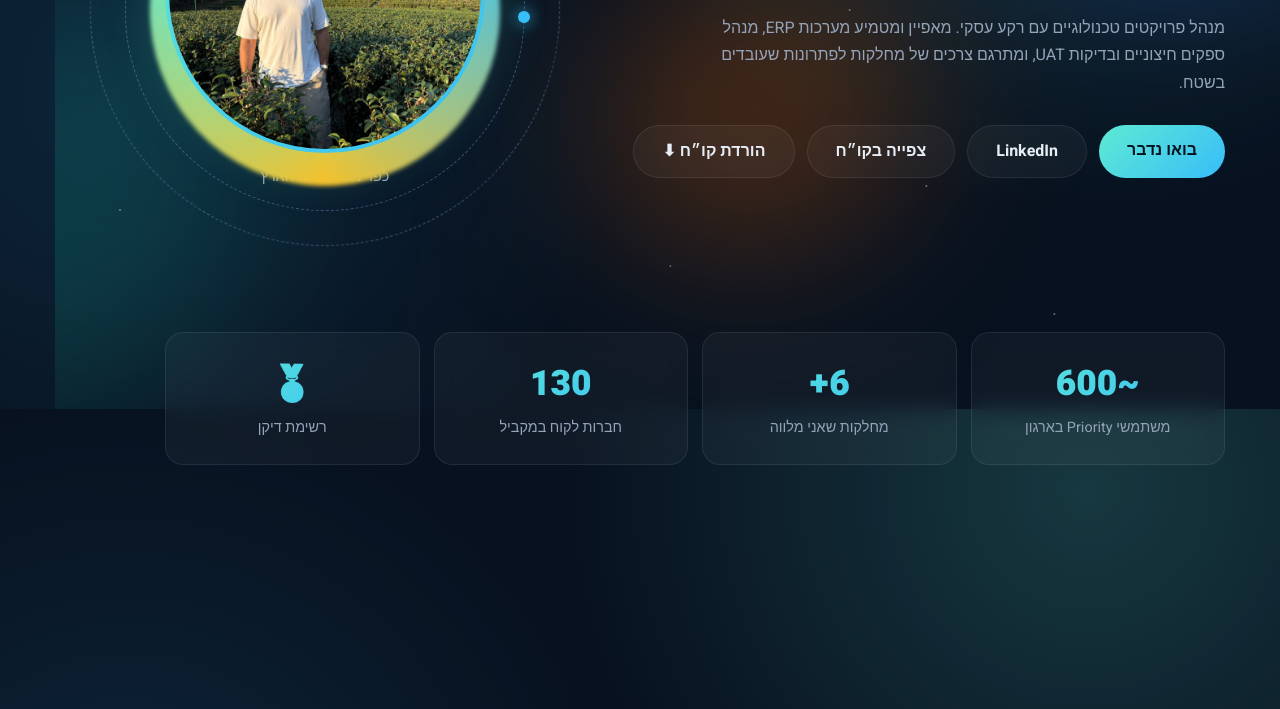
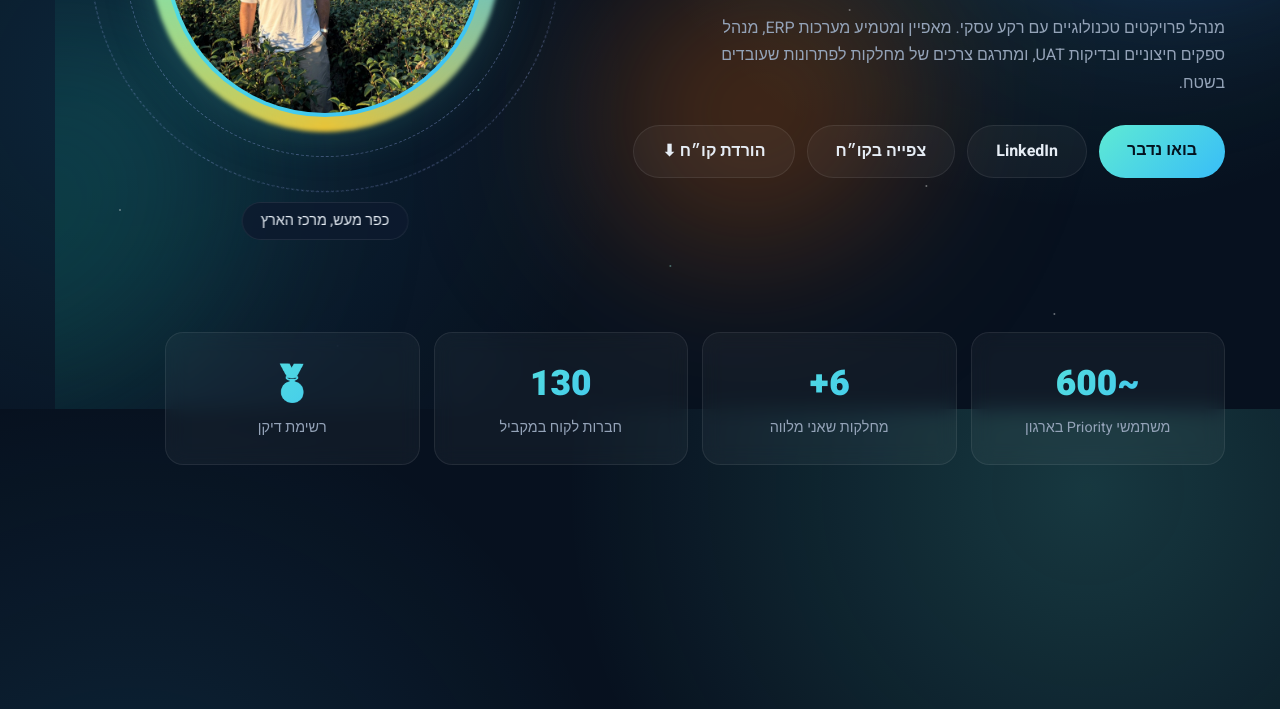
Before and after one commit to BenElkayam/profile-page, a plain HTML site: page index.html in a window 1280 px wide. Shown: the part 391-1100 px from the top of the page. Drawn offline with Linux system fonts and the light colour scheme.

Commit message:
Fix caption overlap with orbits

```diff
--- a/style.css
+++ b/style.css
@@ -797,3 +797,34 @@ input:valid:not(:placeholder-shown) { border-color: #34d399; }
   .hero-text > *, .hero-img { opacity: 1; }
   .typing { width: auto; }
 }
+
+/* Fix: caption under avatar was hidden by the orbits */
+.hero-img figcaption {
+  position: relative;
+  z-index: 2;
+  margin-top: 70px;
+  padding: 6px 18px;
+  border-radius: 999px;
+  background: rgba(13, 27, 46, 0.85);
+  border: 1px solid var(--border);
+  backdrop-filter: blur(8px);
+  color: var(--text);
+}
+@media (min-width: 960px) {
+  .hero-img figcaption { margin-top: 90px; }
+}
+
+/* Fix v2: caption out of the centering flow, orbits centered on image */
+.hero-img { margin-bottom: 90px; }
+.hero-img figcaption {
+  position: absolute;
+  top: 100%;
+  left: 50%;
+  transform: translateX(-50%);
+  margin-top: 55px;
+  white-space: nowrap;
+}
+@media (min-width: 960px) {
+  .hero-img { margin-bottom: 110px; }
+  .hero-img figcaption { margin-top: 85px; }
+}
```
